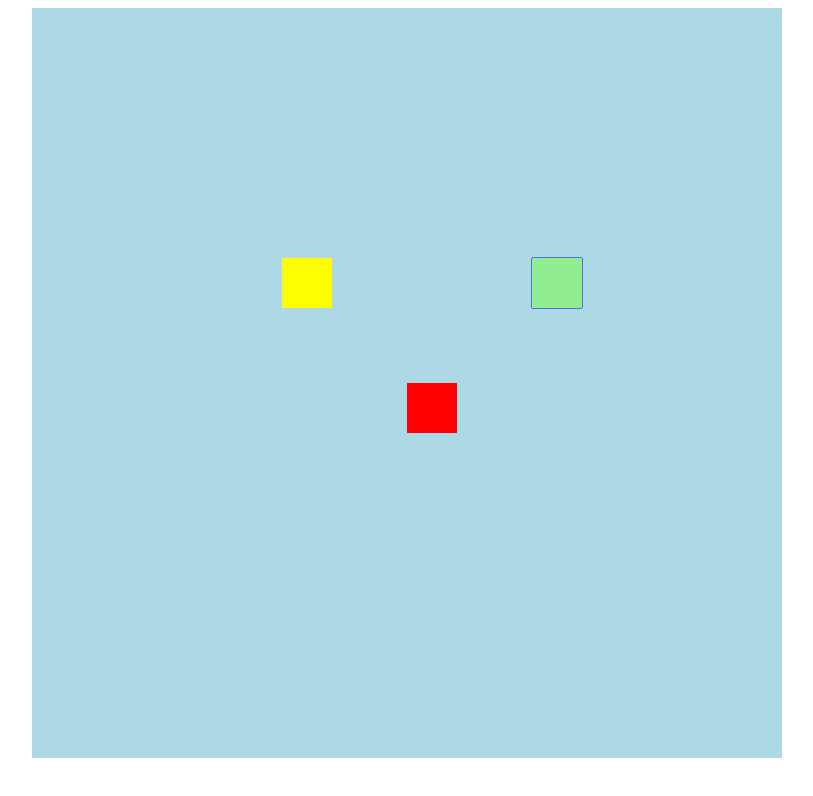
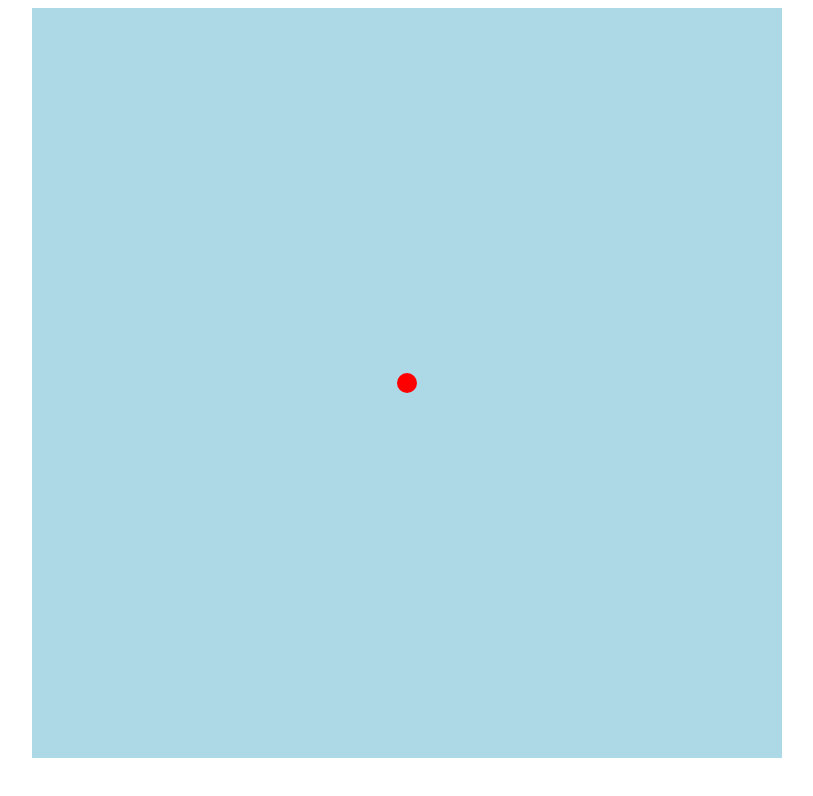
Before and after one commit to subhamManU/2D-Breakout-Game, a plain HTML site: page index.html in a window 1280 px wide. Shown: the whole page, without its empty margins (233-1046 px from the left). Drawn offline with Linux system fonts and the light colour scheme.

Commit message:
Ball bouncing

```diff
--- a/index.html
+++ b/index.html
@@ -18,25 +18,30 @@
             var canvas = document.getElementById("myCanvas");
             var ctx = canvas.getContext("2d");
 
-            ctx.beginPath();
-            ctx.rect(canvas.width/2,canvas.height/2,50,50);
-            ctx.fillStyle="red";
-            ctx.fill();
-            ctx.closePath();
+            var maxHeight = canvas.height;
+            var maxWidth = canvas.width;
+            var x = canvas.width/2;
+            var y = canvas.height/2;
+            function draw(){
+                ctx.clearRect(0,0,maxWidth,maxHeight);
+                ctx.beginPath();
+                ctx.arc(x, y, 10, 0, Math.PI*2);
+                ctx.fillStyle="red";
+                ctx.fill();
+                ctx.closePath();
 
-            ctx.beginPath();
-            ctx.rect(canvas.width/3,canvas.height/3,50,50);
-            ctx.fillStyle="yellow";
-            ctx.fill();
-            ctx.closePath();
+                dx = Math.random();
+                dy = Math.random();
 
-            ctx.beginPath();
-            ctx.rect(canvas.width/1.5,canvas.height/3,50,50);
-            ctx.strokeStyle="blue";
-            ctx.stroke();
-            ctx.fillStyle = "lightgreen";
-            ctx.fill();
-            ctx.closePath();
+                y += y;
+
+                if(x>maxWidth || y>maxHeight){
+                 x = canvas.width/2;
+                 y = canvas.height/2;
+                }
+            }
+
+            setInterval(draw,1000);
 
         </script>
     </body>
```
